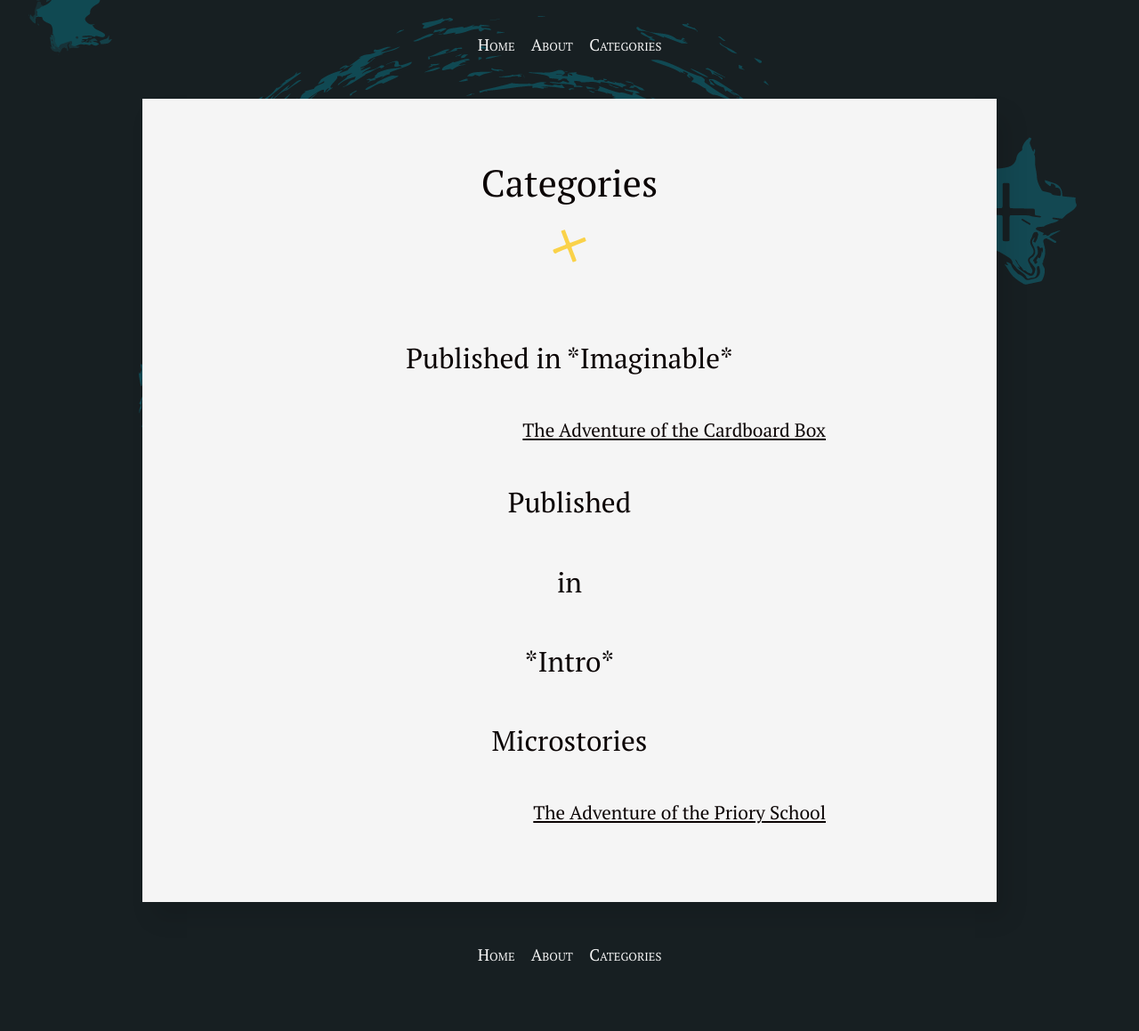
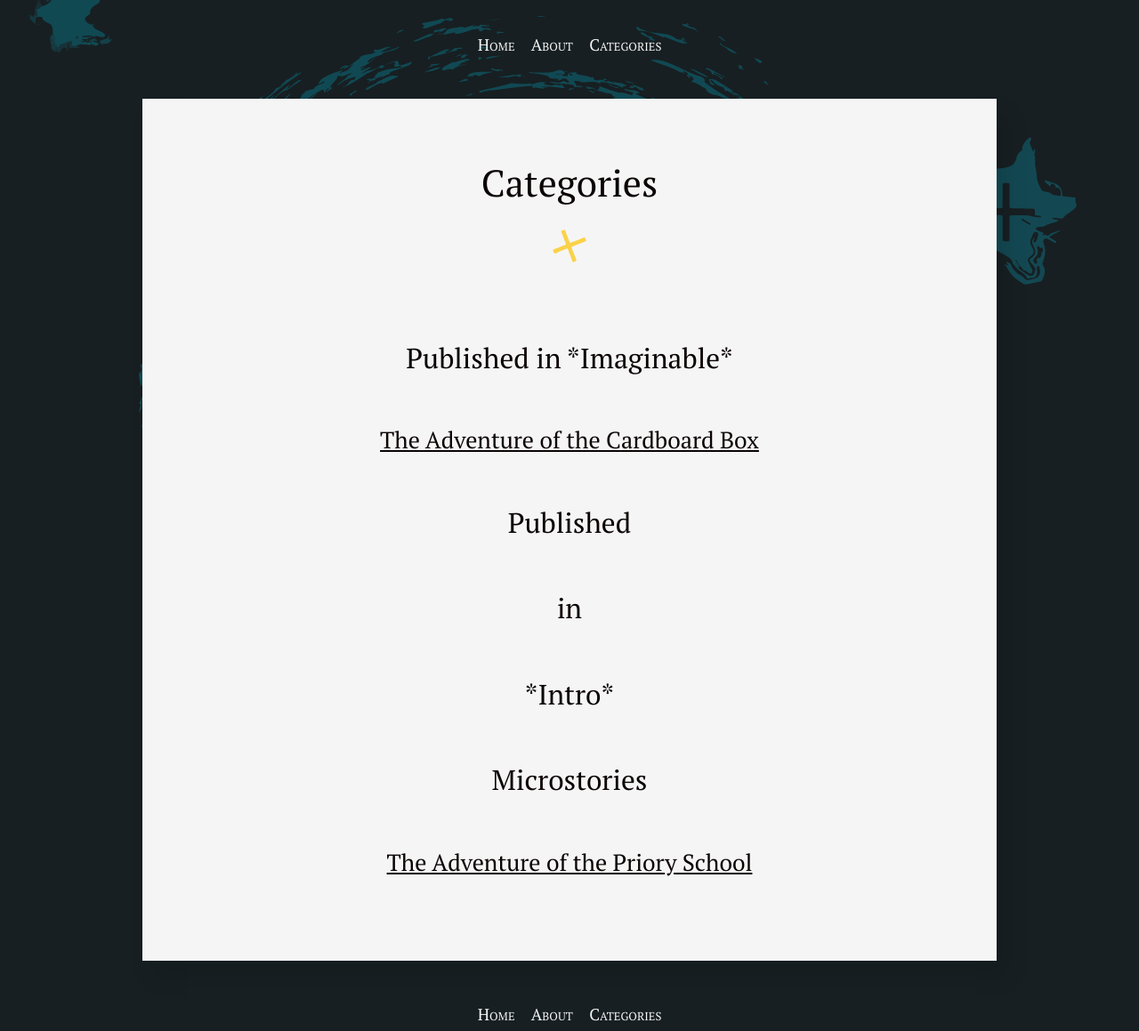
Before and after one commit to silvialohrmann/editorial, a Jekyll site: the page built from categories.html, in a window 1280 px wide. Shown: the whole page at 89% size. Built offline with Jekyll 4.4.1, drawn with Linux system fonts in a browser that asks for light colours; before the commit the page ends 1093 px from its top, so only the background shows below that.

Commit message:
Update _base.scss

```diff
--- a/_sass/_base.scss
+++ b/_sass/_base.scss
@@ -23,7 +23,7 @@
   text-align: center;
 }
 
-.archive-item h3 {
+.category-head h3 {
   font-size: 1.2em;
   margin: 0;
   text-align: right;
@@ -36,7 +36,7 @@
   text-align: center;
 }
 
-.archive-item h4 {
+.archive-item h4 a {
   font-size: 1em;
   font-style: normal;
   margin: 0;
```
